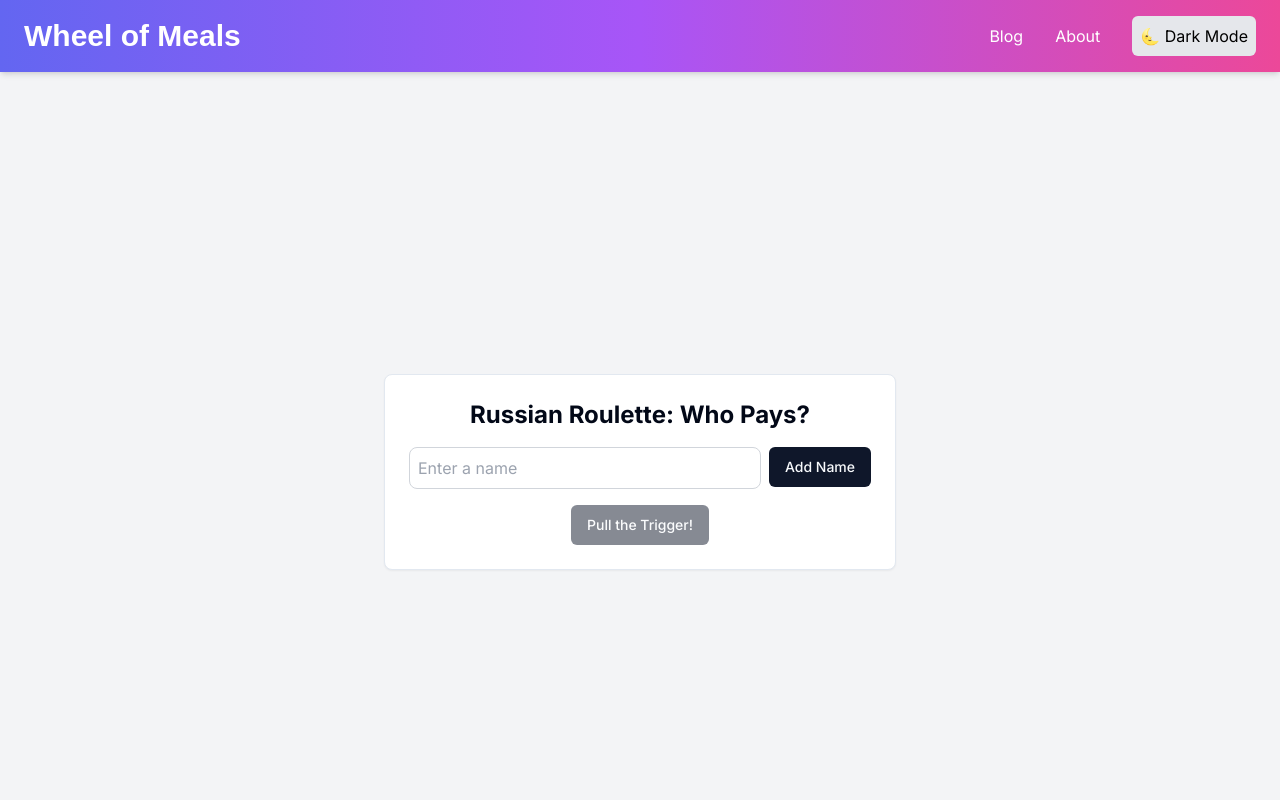
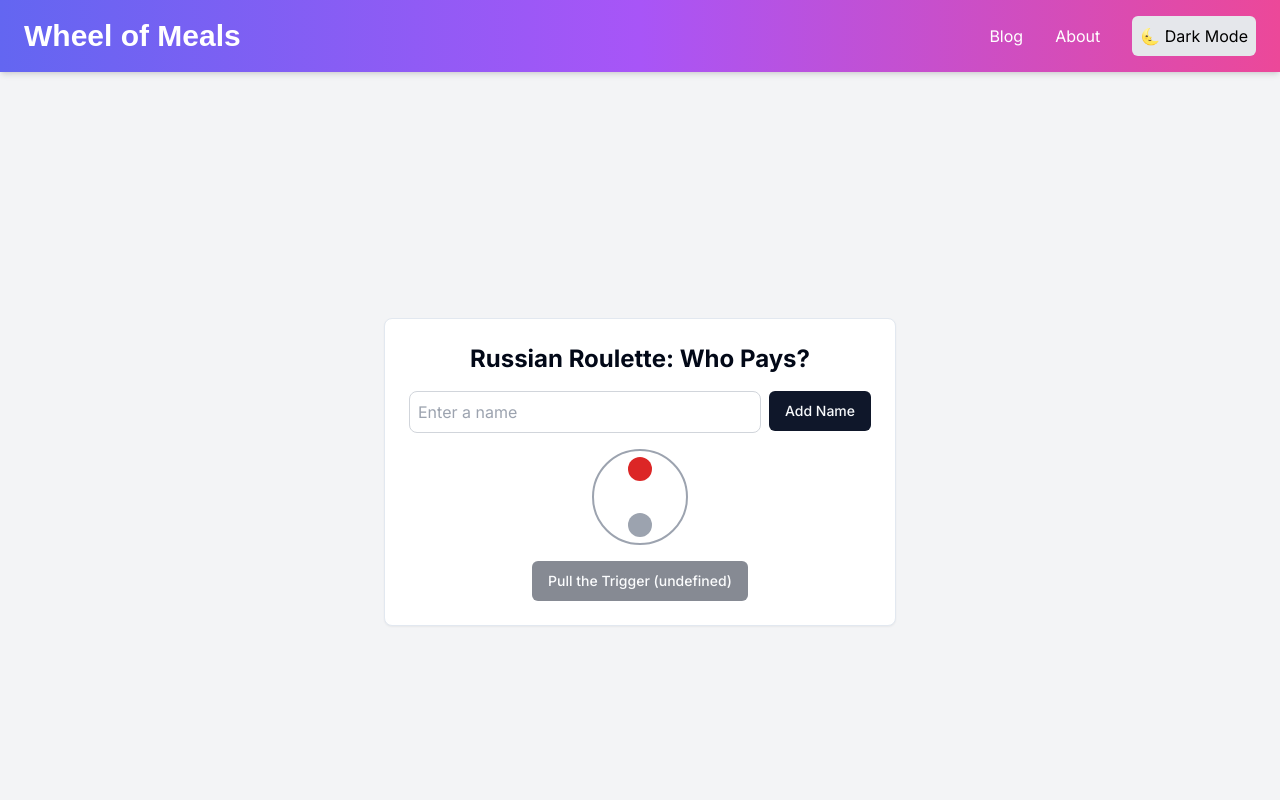
Before and after one commit to omeryildirim0/wheel, a Next.js app: page /games/spin-the-bill in a window 1280 px wide. Shown: the top 800 px of the page. Built offline with nearby package versions, Linux system fonts and the light colour scheme.

Commit message:
revolver game

```diff
--- a/app/games/spin-the-bill/page.tsx
+++ b/app/games/spin-the-bill/page.tsx
@@ -4,13 +4,17 @@ import { Button } from '@/components/ui/button';
 import { Card } from '@/components/ui/card';
 import { motion } from 'framer-motion'; // Optional for animation
 
+
 const RussianRoulette = () => {
   const [names, setNames] = useState<string[]>([]);
   const [input, setInput] = useState('');
-  const [selectedName, setSelectedName] = useState<string | null>(null);
+  const [activePlayer, setActivePlayer] = useState(0);
+  const [bulletChamber] = useState(Math.floor(Math.random() * 6)); // One random chamber will hold the "bullet"
+  const [currentChamber, setCurrentChamber] = useState(0);
   const [isLoading, setIsLoading] = useState(false);
+  const [gameOver, setGameOver] = useState(false);
 
-  // Add name to the list
+  // Add names to the game
   const handleAddName = () => {
     if (input) {
       setNames([...names, input]);
@@ -18,14 +22,23 @@ const RussianRoulette = () => {
     }
   };
 
-  // Pick a random player as "bullet" victim
-  const handleRouletteSpin = () => {
+  // Spin the revolver and check if the bullet is fired
+  const handlePullTrigger = () => {
     setIsLoading(true);
+
+    // Simulate spinning and trigger pull
     setTimeout(() => {
-      const randomIndex = Math.floor(Math.random() * names.length);
-      setSelectedName(names[randomIndex]);
+      const nextChamber = (currentChamber + 1) % 6; // Spin to next chamber
+      setCurrentChamber(nextChamber);
+
+      if (nextChamber === bulletChamber) {
+        setGameOver(true); // Bang! The game ends
+      } else {
+        setActivePlayer((activePlayer + 1) % names.length); // Move to next player
+      }
+
       setIsLoading(false);
-    }, 2000); // simulate suspense
+    }, 2000); // Delay to simulate tension
   };
 
   return (
@@ -33,6 +46,8 @@ const RussianRoulette = () => {
       <Card className="p-6 w-full max-w-lg text-center">
         <h2 className="text-2xl font-bold mb-4">Russian Roulette: Who Pays?</h2>
 
+        {!gameOver ? (
+          <>
             <div className="flex space-x-2 mb-4">
               <input
                 value={input}
@@ -45,19 +60,41 @@ const RussianRoulette = () => {
 
             <ul className="mb-4">
               {names.map((name, idx) => (
-            <li key={idx} className="text-lg">{name}</li>
+                <li
+                  key={idx}
+                  className={`text-lg ${activePlayer === idx ? 'font-bold text-red-500' : ''}`}
+                >
+                  {name}
+                </li>
               ))}
             </ul>
 
-        {selectedName && !isLoading && (
-          <motion.div initial={{ opacity: 0 }} animate={{ opacity: 1 }}>
-            <h3 className="text-xl font-semibold text-red-600">💥 {selectedName} pays the bill!</h3>
+            {/* Revolver animation */}
+            <div className="relative flex justify-center items-center mb-4">
+              <motion.div
+                initial={{ rotate: 0 }}
+                animate={{ rotate: currentChamber * 60 }}
+                transition={{ duration: 1 }}
+                className="w-24 h-24 border-2 border-gray-400 rounded-full"
+              >
+                <div className="absolute w-6 h-6 bg-red-600 rounded-full top-2 left-1/2 transform -translate-x-1/2"></div>
+                <div className="absolute w-6 h-6 bg-gray-400 rounded-full top-16 left-1/2 transform -translate-x-1/2"></div>
+              </motion.div>
+            </div>
+
+            <Button onClick={handlePullTrigger} disabled={isLoading || names.length === 0}>
+              {isLoading ? 'Spinning...' : `Pull the Trigger (${names[activePlayer]})`}
+            </Button>
+          </>
+        ) : (
+          <motion.div
+            initial={{ opacity: 0, scale: 0.5 }}
+            animate={{ opacity: 1, scale: 1 }}
+            className="text-3xl font-bold text-red-600"
+          >
+            💥 {names[activePlayer]} pays the bill!
           </motion.div>
         )}
-
-        <Button onClick={handleRouletteSpin} disabled={isLoading || names.length === 0}>
-          {isLoading ? 'Spinning...' : 'Pull the Trigger!'}
-        </Button>
       </Card>
     </div>
   );
```
Lines whose indentation alone changed are shown as unchanged.
